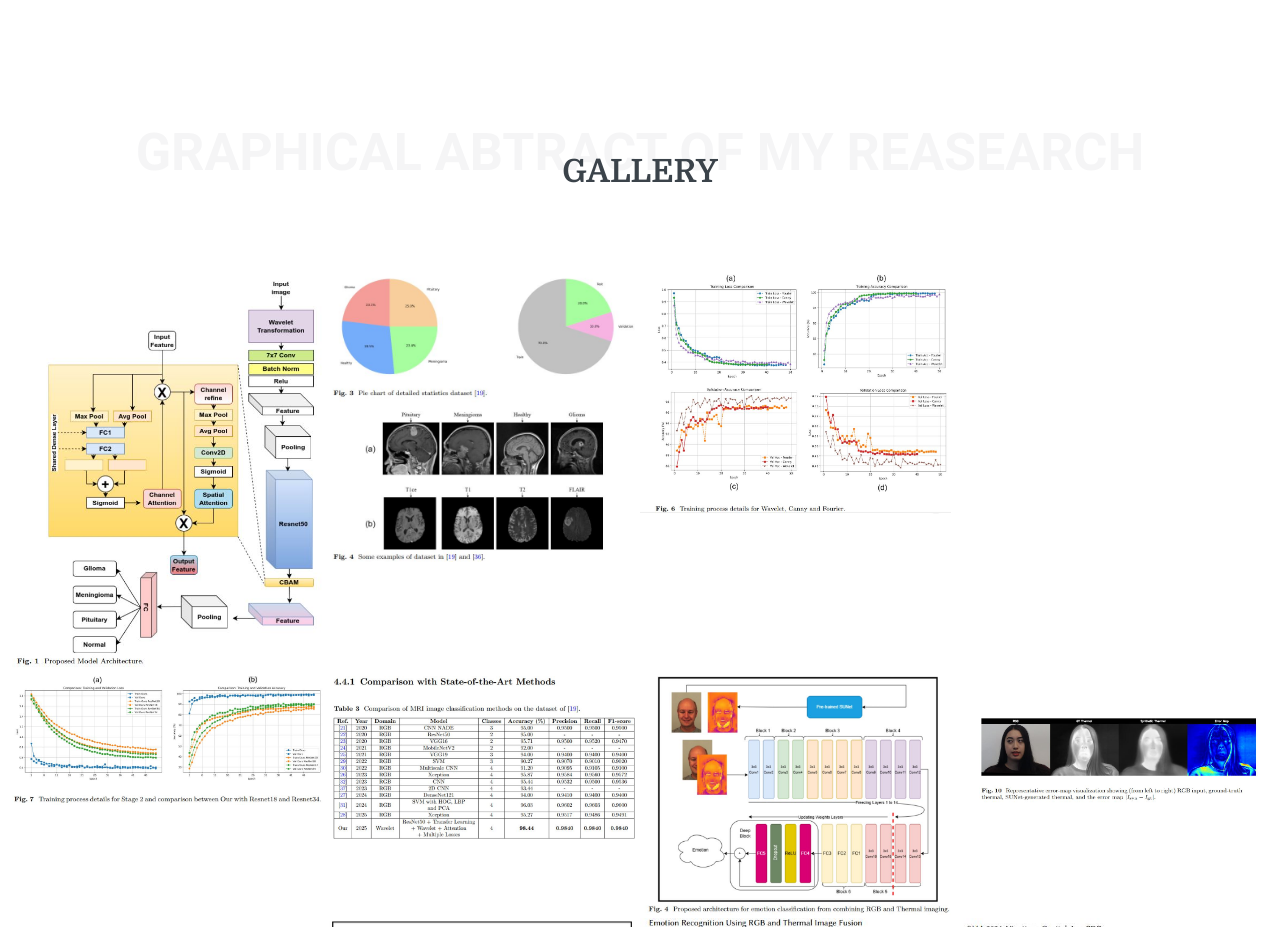
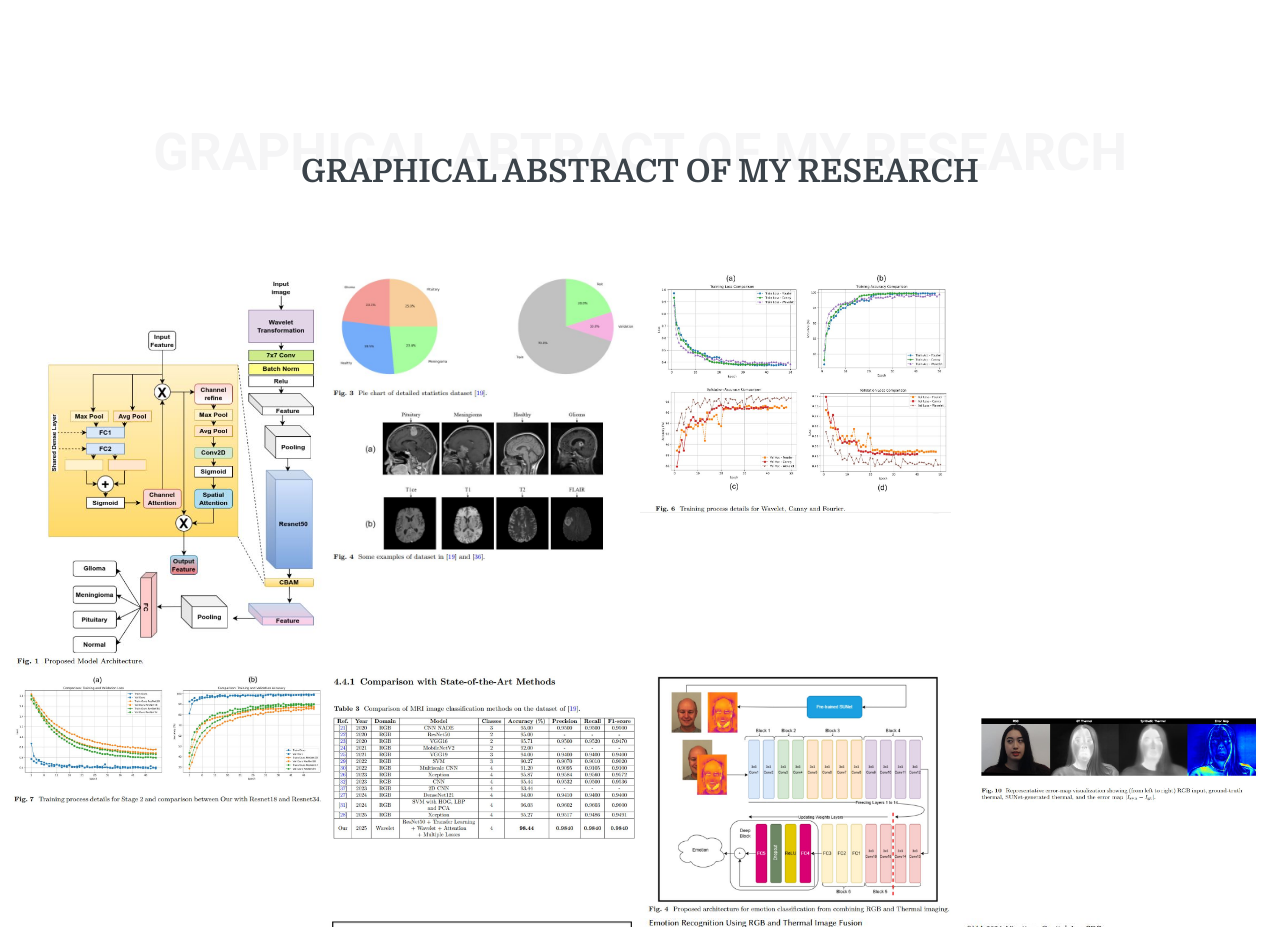
Before and after one commit to khoicnu/khoicnu.github.io, a plain HTML site: page index.html in a window 1280 px wide. Shown: the part 3300-4227 px from the top of the page. Drawn offline with Linux system fonts and the light colour scheme.

Commit message:
Fix typos in gallery section titles

```diff
--- a/index.html
+++ b/index.html
@@ -206,8 +206,8 @@
 
       <!-- Section Title -->
       <div class="container section-title" data-aos="fade-up">
-        <span class="description-title">Graphical Abtract of my Reasearch</span>
-        <h2>Gallery</h2>
+        <span class="description-title">Graphical Abtract of My Research</span>
+        <h2>Graphical Abstract of My Research</h2>
       </div><!-- End Section Title -->
 
       <div class="container-fluid" data-aos="fade-up" data-aos-delay="100">
```
